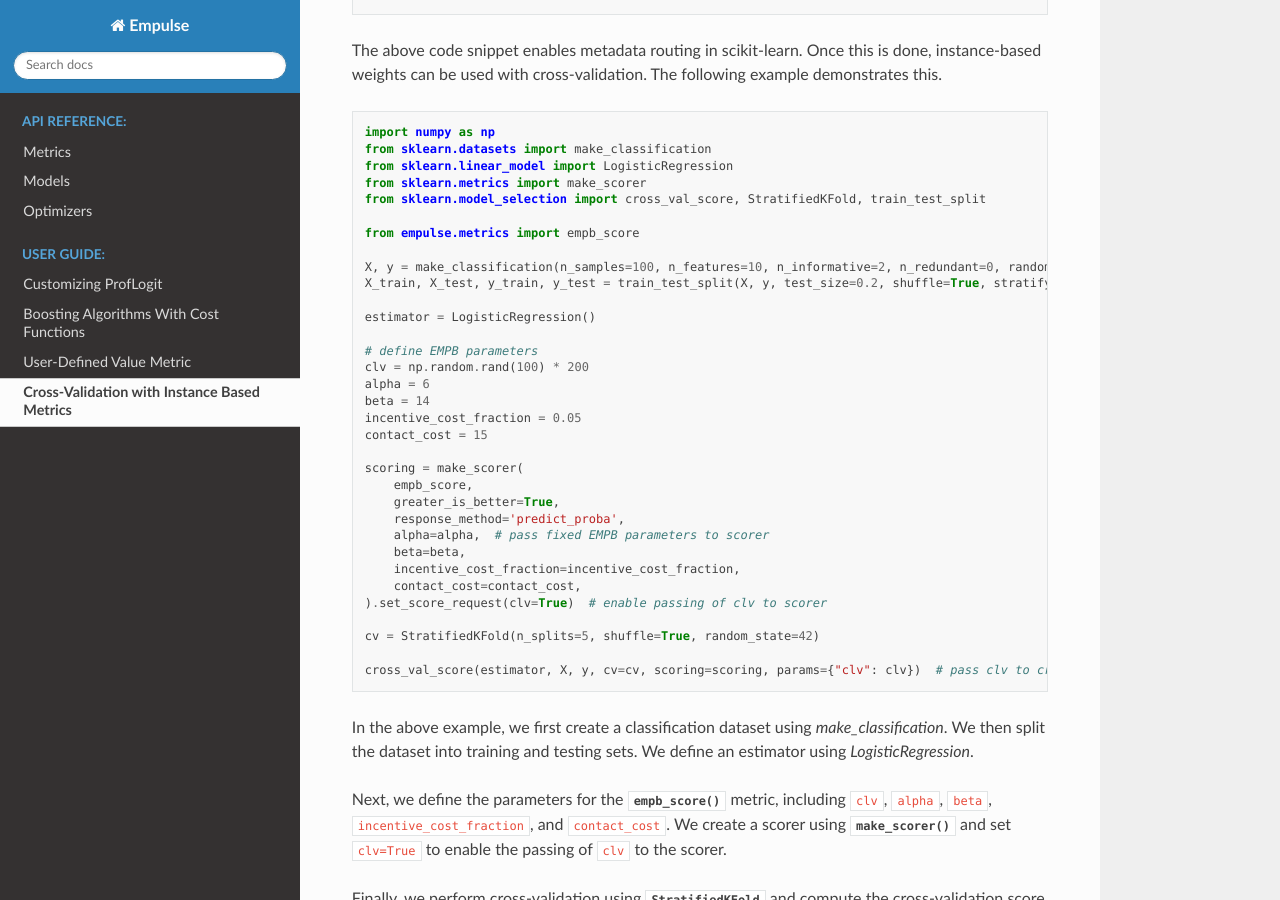
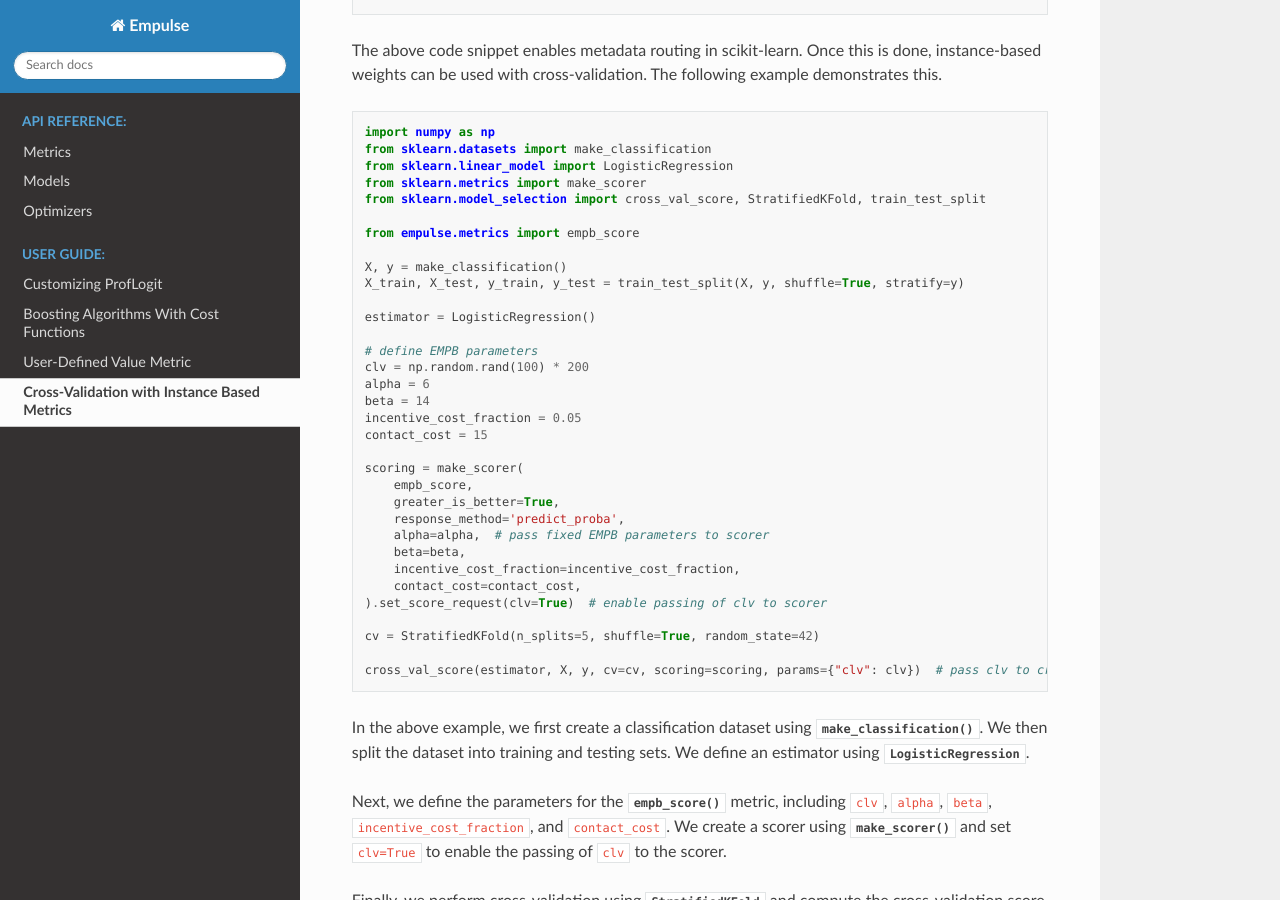
Before and after one commit to ShimantoRahman/empulse, a Sphinx documentation site: the page built from docs/guide/instance_based_cv.rst, in a window 1280 px wide and 900 px high, scrolled down 534 px. Built offline with Sphinx 7.4.7 and the Read the Docs theme 2.0.0, drawn with Linux system fonts in a browser that asks for light colours.

Commit message:
Update documentation

```diff
--- a/docs/guide/instance_based_cv.rst
+++ b/docs/guide/instance_based_cv.rst
@@ -43,8 +43,8 @@
 
     from empulse.metrics import empb_score
 
-    X, y = make_classification(n_samples=100, n_features=10, n_informative=2, n_redundant=0, random_state=42)
-    X_train, X_test, y_train, y_test = train_test_split(X, y, test_size=0.2, shuffle=True, stratify=y, random_state=42)
+    X, y = make_classification()
+    X_train, X_test, y_train, y_test = train_test_split(X, y, shuffle=True, stratify=y)
 
     estimator = LogisticRegression()
 
--- a/docs/reference/metrics.rst
+++ b/docs/reference/metrics.rst
@@ -19,8 +19,8 @@
    mp_score
    lift_score
 
-Acquisition Metrics
--------------------
+Customer Acquisition Metrics
+----------------------------
 
 .. autosummary::
    :toctree: generated/
```
Also changed, not shown: other parts of docs/guide/instance_based_cv.rst (+4 -2 lines), 3 other files.
